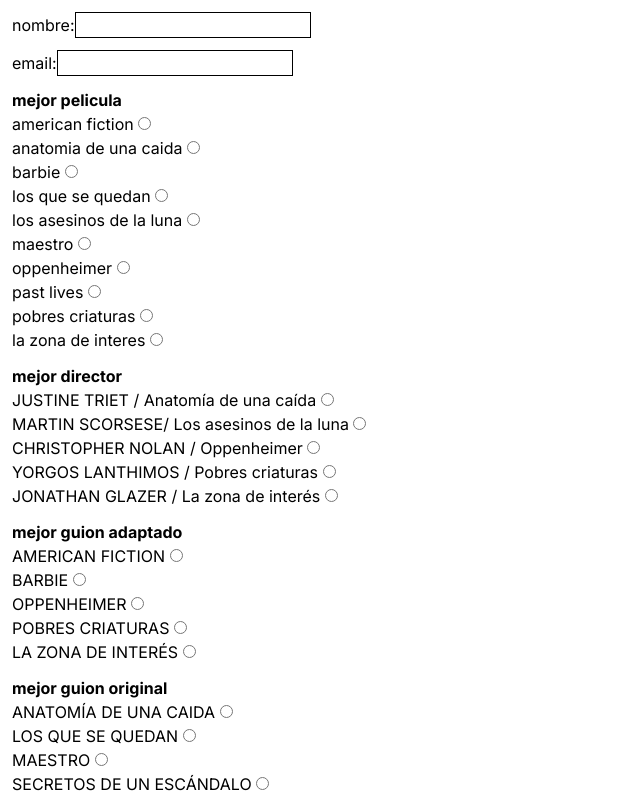
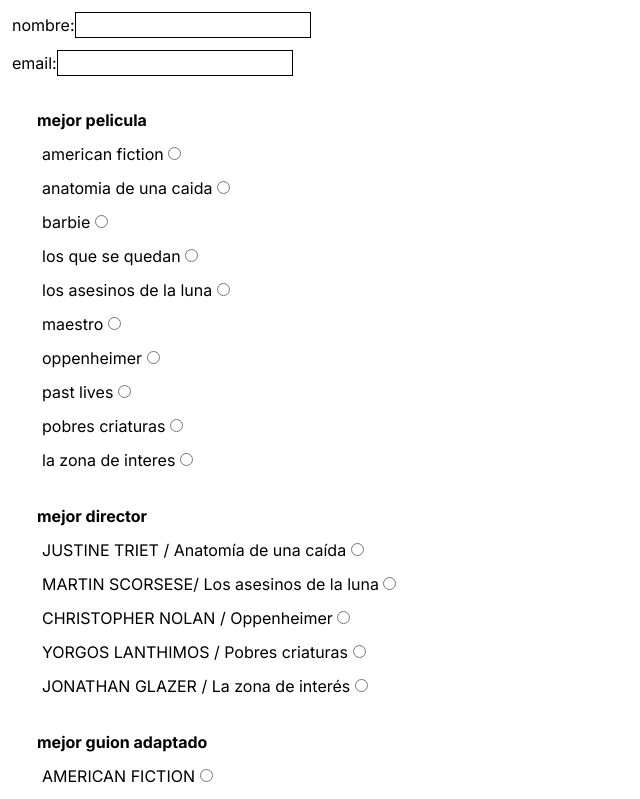
Before and after one commit to tomobre/prediccionesOscars, a Next.js app: page / in a window 1280 px wide. Shown: the top 799 px of the page, without its empty margins (0-640 px from the left). Built offline with nearby package versions, Linux system fonts and the light colour scheme.

Commit message:
added styles just css

```diff
--- a/src/app/page.js
+++ b/src/app/page.js
@@ -341,7 +341,7 @@ export default function Home() {
   return (
     <main className="">
       <form onSubmit={async (e) => onSend(e)} ref={form}>
-        <div className="m-3">
+        <div style={{ marginLeft: "3rem", marginTop: "1rem" }} className="m-3">
           <span>nombre:</span>
           <input
             onChange={(e) => setUsername(e.target.value)}
@@ -350,17 +350,22 @@ export default function Home() {
             type="text"
           />
         </div>
-        <div className="m-3">
+        <div style={{ marginLeft: "3rem", marginTop: "1rem" }} className="m-3">
           <span>email:</span>
           <input className="border border-black" name="email" type="text" />
         </div>
         {categories.map((category, index) => {
           return (
-            <div key={index} className="m-3">
-              <label className="font-bold">{category.label}</label>
+            <div key={index} style={{ margin: "2rem" }}>
+              <label
+                style={{ margin: "5px", fontWeight: "bold" }}
+                className="font-bold"
+              >
+                {category.label}
+              </label>
               {category.nominees.map((nominee) => {
                 return (
-                  <div key={nominee}>
+                  <div style={{ margin: "10px" }} key={nominee}>
                     <span>{nominee.label}</span>{" "}
                     <input
                       type="radio"
@@ -376,7 +381,10 @@ export default function Home() {
         })}
 
         <div className="flex items-center justify-center">
-          <button className="border-b bg-gray-200 text-center p-2 rounded-xl m-4">
+          <button
+            style={{ margin: "20px", marginLeft: "3rem" }}
+            className="border-b bg-gray-200 text-center p-2 rounded-xl m-4"
+          >
             ENVIAR
           </button>
         </div>
--- a/src/app/resultados/page.js
+++ b/src/app/resultados/page.js
@@ -42,9 +42,10 @@ export default async function Resultados() {
           return (
             <div
               key={user.NombreParticipante}
-              className="flex items-center justify-center m-5"
+              style={{ margin: "10px" }}
+              //className="flex items-center justify-center m-5"
             >
-              <span>{user.NombreParticipante}</span>
+              <span style={{ margin: "10px" }}>{user.NombreParticipante}</span>
               <span className="m-4">{user.count}</span>
             </div>
           );
```
